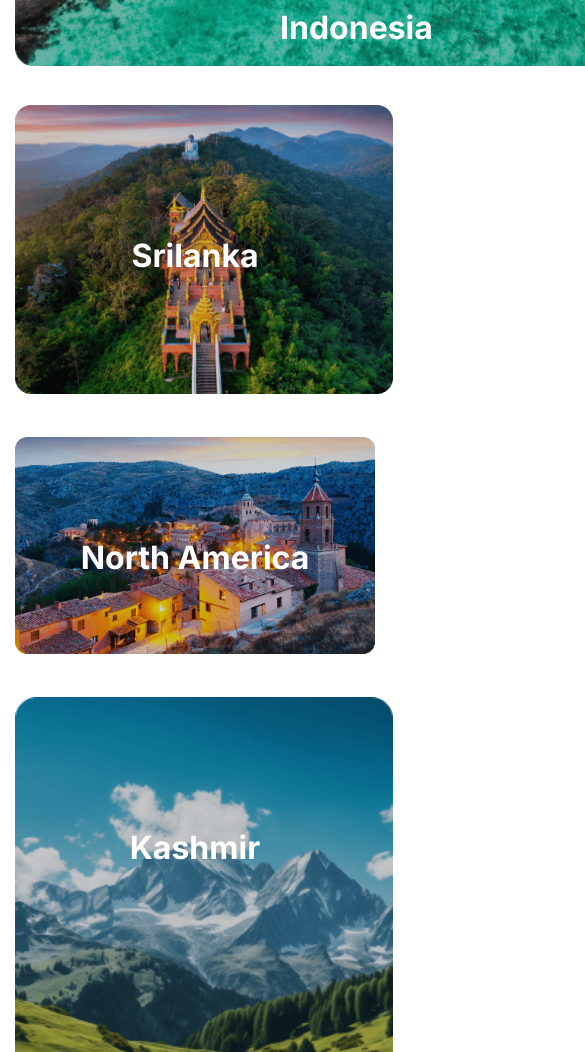
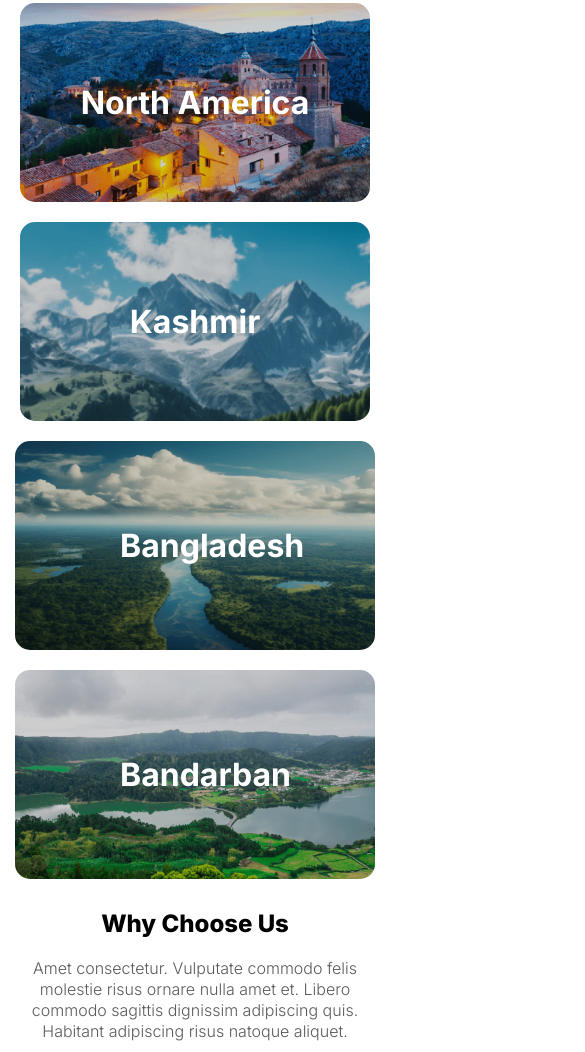
Before and after one commit to alamin-02/world-travels, a plain HTML site: page index.html in a window 390 px wide. Shown: the part 2546-3598 px from the top of the page, 585 px wide, since content can reach past the window. Drawn offline with Linux system fonts and the light colour scheme.

Commit message:
fix feature

```diff
--- a/index.html
+++ b/index.html
@@ -167,7 +167,7 @@
                     <a href="">
                         <div class="destination-card">
                             <h2 class="destination-text">Srilanka</h2>
-                            <img class="destination-img" src="./image/srilanka.png" alt="">
+                            <!-- <img class="destination-img" src="./image/srilanka.png" alt=""> -->
                         </div>
                     </a>
                 </div>
@@ -175,7 +175,7 @@
                     <a href="">
                         <div class="destination-card">
                             <h2 class="destination-text">North America</h2>
-                            <img class="destination-img" src="./image/north-america.png" alt="">
+                            <!-- <img class="destination-img" src="./image/north-america.png" alt=""> -->
                         </div>
                     </a>
                 </div>
@@ -183,7 +183,7 @@
                     <a href="">
                         <div class="destination-card">
                             <h2 class="destination-text">Kashmir</h2>
-                            <img class="destination-img" src="./image/kashmir.png" alt="">
+                            <!-- <img class="destination-img" src="./image/kashmir.png" alt=""> -->
                         </div>
                     </a>
                 </div>
@@ -193,7 +193,7 @@
                     <a href="">
                         <div class="destination-card">
                             <h2 class="destination-text">Bangladesh</h2>
-                            <img class="destination-img" src="./image/bangladesh.png" alt="">
+                            <!-- <img class="destination-img" src="./image/bangladesh.png" alt=""> -->
                         </div>
                     </a>
                 </div>
@@ -201,7 +201,7 @@
                     <a href="">
                         <div class="destination-card">
                             <h2 class="destination-text">Bandarban</h2>
-                            <img class="destination-img" src="./image/bandarban.png" alt="">
+                            <!-- <img class="destination-img" src="./image/bandarban.png" alt=""> -->
                         </div>
                     </a>
                 </div>
--- a/style/index.css
+++ b/style/index.css
@@ -284,45 +284,42 @@ h2.destination-text {
 
 section.destination-section-1 {
     display: flex;
-    /* grid-template-columns: 50% 50%; */
-    /* grid-template-rows: repeat(1,2fr); */
-    /* margin: 0 auto; */
-    justify-content: space-between;
+    justify-content: space-around;
     gap: 20px;
     cursor: pointer;
-    /* margin-left: auto; */
-    /* margin-right: 20px; */
-    /* justify-content: center; */
+    max-width: 1300px;
+    margin: 20px auto;
 }
 section.destination-section-1>div>a>div>h2 {
-    /* position: relative; */
-    /* width: 100%; */
-    /* right: auto; */
     color: var(--img-text);
     font-weight: 700;
     font-size: 32px;
-    /* display: flex; */
-    /* margin: 0 auto; */
-    /* text-align: center; */
-    padding: 159px 265px;
+    padding: 150px 255px;
 }
-/* section.destination-section-1>div>a>div {
-    padding: 150px;
-    width: 100%;
-} */
 
 section.destination-section-2 {
-    /* display: grid;
-    grid-template-columns: repeat(3,1fr); */
     display: flex;
-    justify-self: center;
-    margin: 30px;
+    justify-content: space-between;
+    max-width: 1300px;
+    margin: 0 auto;
+    gap: 20px;
 }
+
+#destination-item-srilanka{
+    background-image: url('../image/srilanka.png');
+}
+#destination-item-north-america{
+    background-image: url('../image/north-america.png');
+}
+#destination-item-kashmir{
+    background-image: url('../image/kashmir.png');
+}
+
 
 .destination-item {
     background-position: center;
     background-repeat: no-repeat;
-    background-size: cover;
+    background-size: 100%;
     border-radius: 15px;
 }
 
@@ -343,41 +340,33 @@ section.destination-section-2 {
     color: var(--header-color);
 }
 
-/* div#destination-item-north-america {
-    position: relative;
-    top: -20px;
-} */
-section.destination-section-2>div>a>div>img {
+section.destination-section-2>div>a>div>h2 {
+    padding: 130px 133px;
     width: 100%;
-    max-width: 100%;
-}
-
-section.destination-section-2>div>a>div>h2 {
-    position: relative;
-    top: 170px;
-    left: 0px;
-    width: 100%;
-    /* right: auto; */
-    color: var(--img-text);
-    font-weight: 700;
-    font-size: 32px;
-    /* display: flex; */
-    margin: 0 auto;
-    text-align: center;
 
 }
-
-/* div#destination-item-kashmir {
-    margin-left: -105px;
-} */
-section.destination-section-2>div {
-    margin-left: 55px;
+div#destination-item-north-america>a>div>h2 {
+    width: 230px;
 }
 
 section.destination-section-3 {
     display: flex;
-    justify-content: center;
-    gap: 120px;
+    justify-content: space-between;
+    gap: 20px;
+    max-width: 1300px;
+    margin: 20px auto;
+}
+
+div#destination-item-bangladesh{
+    background-image: url('../image/bangladesh.png');
+}
+div#destination-item-bandarban {
+    background-image: url('../image/bandarban.png');
+    flex: 0 0 60%;
+}
+section.destination-section-3>div>a>div>h2 {
+    padding: 140px 170px;
+    text-align: center;
 }
 
 /* feature style sheet  */
@@ -424,7 +413,6 @@ p.feature-description {
 }
 
 /* tour package style  */
-.tore-packge-section {}
 
 .tore-image-container {
     text-align: center;
@@ -458,7 +446,6 @@ ul.tore-infor-unorder-list {
     justify-content: space-between;
     margin-bottom: 20px;
     padding: 0 80px 0px 0px;
-    /* margin-left: -30px; */
 }
 
 p.tore-packge-info-description {
@@ -521,6 +508,27 @@ section.tore-packge-container-section-2 .tore-text-info {
 }
 
 /* package section style end */
+
+
+
+
+
+
+
+
+
+
+
+
+
+
+
+
+
+
+
+
+
 
 
 
@@ -683,23 +691,29 @@ section.tore-packge-container-section-2 .tore-text-info {
         gap: 0;
         cursor: pointer;
     }
-
+    section.destination-section-1>div>a>div>h2 {
+        color: var(--img-text);
+        font-weight: 700;
+        font-size: 32px;
+        padding: 0;
+    }
+    .destination-card {
+        padding: 85px 105px;
+    }
+    section.destination-section-2>div>a>div {
+        padding: 80px 60px;
+    }
     img.indonesia-img,
     img.maldives-img,
     .indonesia-img {
         width: 100%;
-    }
+    }section.destination-section-1
 
     h2.destination-text {
-        position: relative;
-        top: 140px;
-        /* left: 77px; */
-        /* right: auto; */
         color: var(--img-text);
         font-weight: 700;
         font-size: 30px;
         margin: 0 auto;
-        /* width: 0px; */
         text-align: center;
     }
 
@@ -713,19 +727,14 @@ section.tore-packge-container-section-2 .tore-text-info {
     section.destination-section-2>div {
         margin: 0;
     }
-/*
-    .destination-img {
-        max-width: 105%;
-        height: auto;
-        width: 115%;
-    } */
 
     div#destination-item-north-america>a>div>h2 {
-        top: 140px;
+        /* top: 140px; */text-align: center;
     }
-
-    div#destination-item-srilanka>a>div>h2 {
-        top: 170px;
+    section.destination-section-2>div>a>div>h2 {
+        padding: 0;
+        width: 100%;
+        text-align: center;
     }
 
     section.destination-section-2>div>a>div>img {
@@ -736,29 +745,16 @@ section.tore-packge-container-section-2 .tore-text-info {
     section.destination-section-3>div>a>div>img {
         width: 100%;
     }
-
-    div#destination-item-bandarban>a>div>h2 {
-        top: 105px;
-        right: auto;
-        left: auto;
+    section.destination-section-3 div:last-child {
+        background-size: cover;
     }
 
     section.destination-section-3 {
         display: flex;
         justify-content: center;
-        gap: 0;
+        gap: 20px;
         flex-direction: column;
     }
-
-    div#destination-item-bangladesh>a>div>h2 {
-        left: auto;
-        right: auto;
-    }
-
-    div#destination-item-north-america>a>div>img {
-        width: 100%;
-    }
-
     /* feature responsive  */
     .feature-card.best-price-guarantee {
         flex: 1;
@@ -786,9 +782,6 @@ section.tore-packge-container-section-2 .tore-text-info {
     /* package-section - responsive */
     .tore-text-info {
         width: 100%;
-        /* position: relative; */
-        /* top: 0;
-        left: 0; */
         background: rgba(255, 255, 255, 85%);
         padding: 20px;
         border-radius: 10px;
@@ -804,6 +797,10 @@ section.tore-packge-container-section-2 .tore-text-info {
         margin-bottom: 30px;
         padding: 0;
     }
+    section.destination-section-3>div>a>div>h2 {
+    padding: 0;
+    text-align: center;
+}
 
     p.tore-packge-info-description {
         /* color: var(--description-color); */
```
